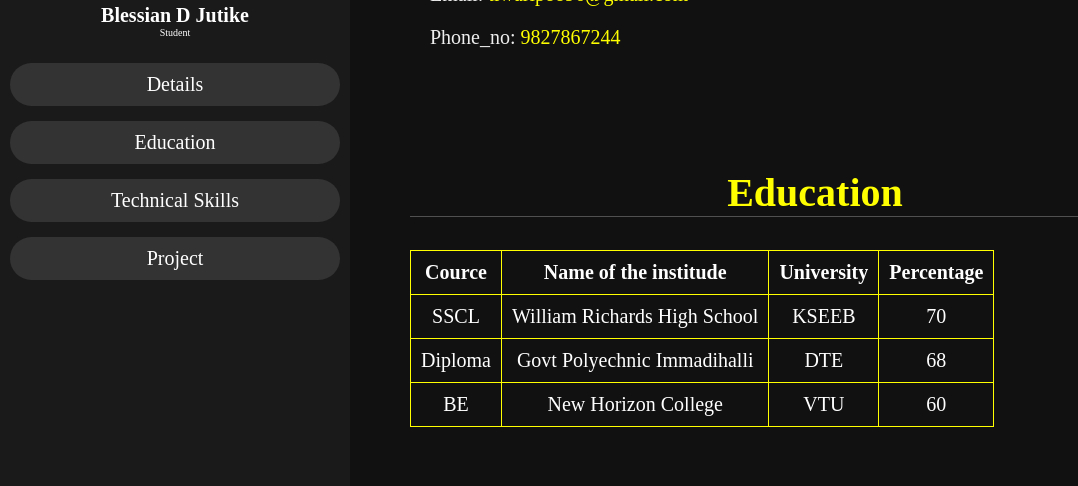
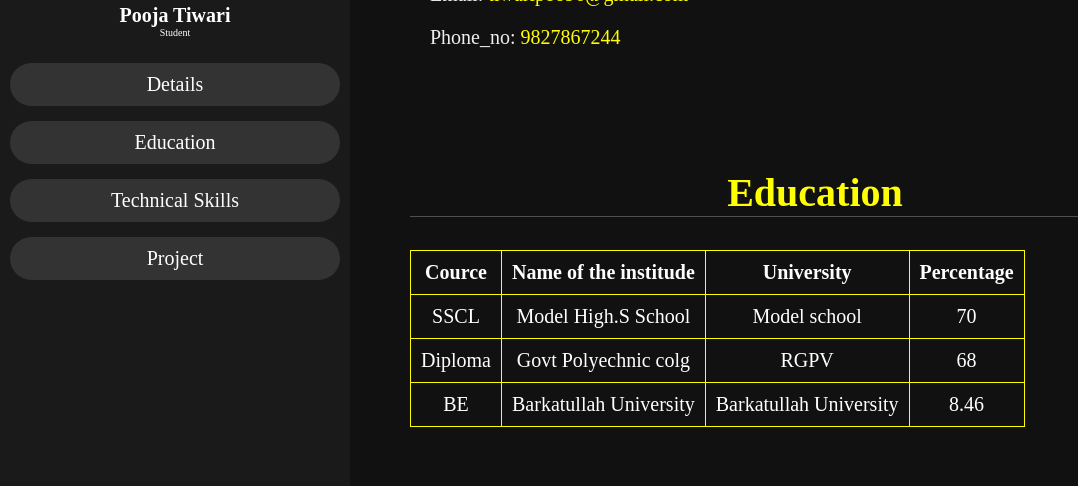
Before and after one commit to Pooojjaa/Pooja.github.io, a plain HTML site: page index.html in a window 1280 px wide. Shown: the part 314-800 px from the top of the page, without its empty margins (0-1078 px from the left). Drawn offline with Linux system fonts and the light colour scheme.

Commit message:
Update index.html

```diff
--- a/index.html
+++ b/index.html
@@ -10,8 +10,8 @@
 <body>
     <header>
        <div class="user">
-       <img src="photo.jpg">
-       <h5 class="nm">Blessian D Jutike</h5>
+       <img src="photo.jpeg">
+       <h5 class="nm">Pooja Tiwari</h5>
        <p class="jb">Student</p>
        </div>
        <nav class="nv">
@@ -46,21 +46,21 @@
         </tr>
         <tr>
             <td>SSCL</td>
-            <td>William Richards High School</td>
-            <td>KSEEB</td>
+            <td>Model High.S School</td>
+            <td>Model school</td>
             <td>70</td>
         </tr>
         <tr>
             <td>Diploma</td>
-            <td>Govt Polyechnic Immadihalli</td>
-            <td>DTE</td>
+            <td>Govt Polyechnic colg</td>
+            <td>RGPV</td>
             <td>68</td>
         </tr>
         <tr>
             <td>BE</td>
-            <td>New Horizon College</td>
-            <td>VTU</td>
-            <td>60</td>
+            <td>Barkatullah University</td>
+            <td>Barkatullah University</td>
+            <td>8.46</td>
         </tr>
     </table>
 </section>
```
